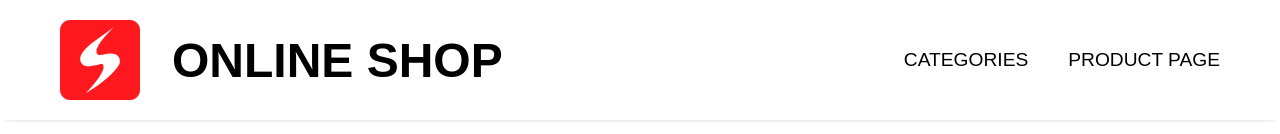
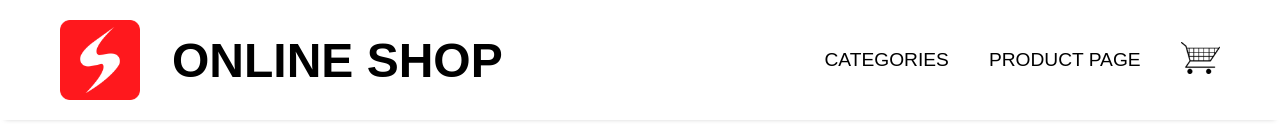
Before and after one commit to KarolKotomski/Minimalist-E-commerce, a React (Create React App) app: page / in a window 1280 px wide. Shown: the top 134 px of the page. Built offline with nearby package versions, Linux system fonts and the light colour scheme; a web font is replaced by a local one.

Commit message:
cart icon added to navbar

```diff
--- a/src/components/Navbar.css
+++ b/src/components/Navbar.css
@@ -14,7 +14,7 @@
 	align-items: center;
 }
 
-.logo-img {
+.logo img {
 	width: 5rem;
 }
 
@@ -38,9 +38,14 @@
 	display: flex;
 	justify-content: flex-end;
 	gap: 2.5rem;
+	align-items: center;
 }
 
 .nav-links a {
 	text-decoration: none;
 	color: black;
 }
+
+.cart-icon {
+	height: 2rem;
+}
--- a/src/components/Navbar.jsx
+++ b/src/components/Navbar.jsx
@@ -1,6 +1,7 @@
 import React from "react";
 import "./Navbar.css";
 import logo from "../images/main-img/s-logo.png";
+import cart from "../images/cart/cart.png";
 
 const Navbar = () => {
 	return (
@@ -9,13 +10,16 @@ const Navbar = () => {
 				<div className='navbar-container'>
 					<div className='logo'>
 						<a href=''>
-							<img src={logo} alt='logo' className='logo-img'></img>
+							<img src={logo} alt='logotype'></img>
 							<h1>online shop</h1>
 						</a>
 					</div>
 					<div className='nav-links'>
 						<a href=''>categories</a>
 						<a href=''>product page</a>
+						<a href=''>
+							<img src={cart} className='cart-icon'></img>
+						</a>
 					</div>
 				</div>
 			</div>
```
Also changed, not shown: src/images/cart/cart.png (added).
